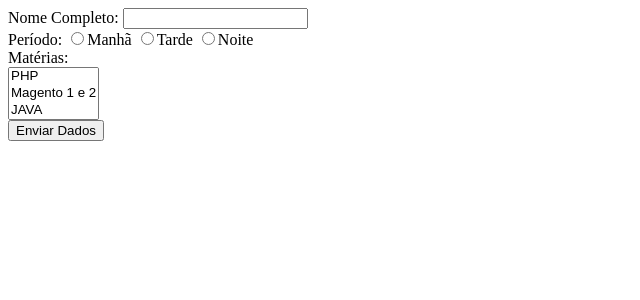
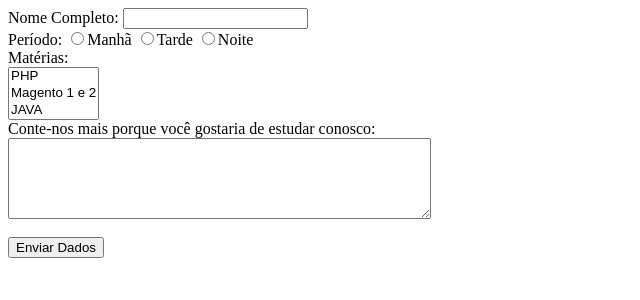
Before and after one commit to Ane-Beatriz-Ramos-Paulino/exercicio, a PHP site: page /aula20181105/aulas_php/formularioAlunos.html in a window 1280 px wide. Shown: the top 300 px of the page, without its empty margins (0-640 px from the left). Run offline with PHP 8.4, Linux system fonts and the light colour scheme.

Commit message:
Fromulario Aluno com Biografia

```diff
--- a/aula20181105/aulas_php/formularioAlunos.html
+++ b/aula20181105/aulas_php/formularioAlunos.html
@@ -1,11 +1,14 @@
 <meta charset = "UTF-8">
 <form action = "procFormularioAlunos.php" method = "POST">
+
     <label>Nome Completo:</label>
     <input type = "text" name = "nome"/><br>
+
     <label>Período:</label>
     <input type = "radio" name = "periodo" value = "Manhã"/>Manhã
     <input type = "radio" name = "periodo" value = "Tarde"/>Tarde
     <input type = "radio" name = "periodo" value = "Noite"/>Noite<br>
+
     <label>Matérias:</label><br>
     <select name = "materias[]" size = "3" multiple>
         <option value = "PHP">PHP</option>
@@ -13,5 +16,11 @@
         <option value = "JAVA">JAVA</option>
         <option value = "C#">C#</option>
     </select><br>
+
+    <label>Conte-nos mais porque você gostaria de estudar conosco:</label><br>
+    <textarea name = "biografia" rows = 5 cols = 50 ></textarea>
+
+    <br><br>
+
     <input type = "submit" value = "Enviar Dados"/><br>
 </form>
--- a/aula20181105/aulas_php/procFormularioAlunos.php
+++ b/aula20181105/aulas_php/procFormularioAlunos.php
@@ -9,4 +9,6 @@
         echo  $materia . ", ";
     }
 
+    echo "<br>";
+    echo "Bio do Aluno: ". $_POST["biografia"] . "<br>";
     echo "<hr>";
```
